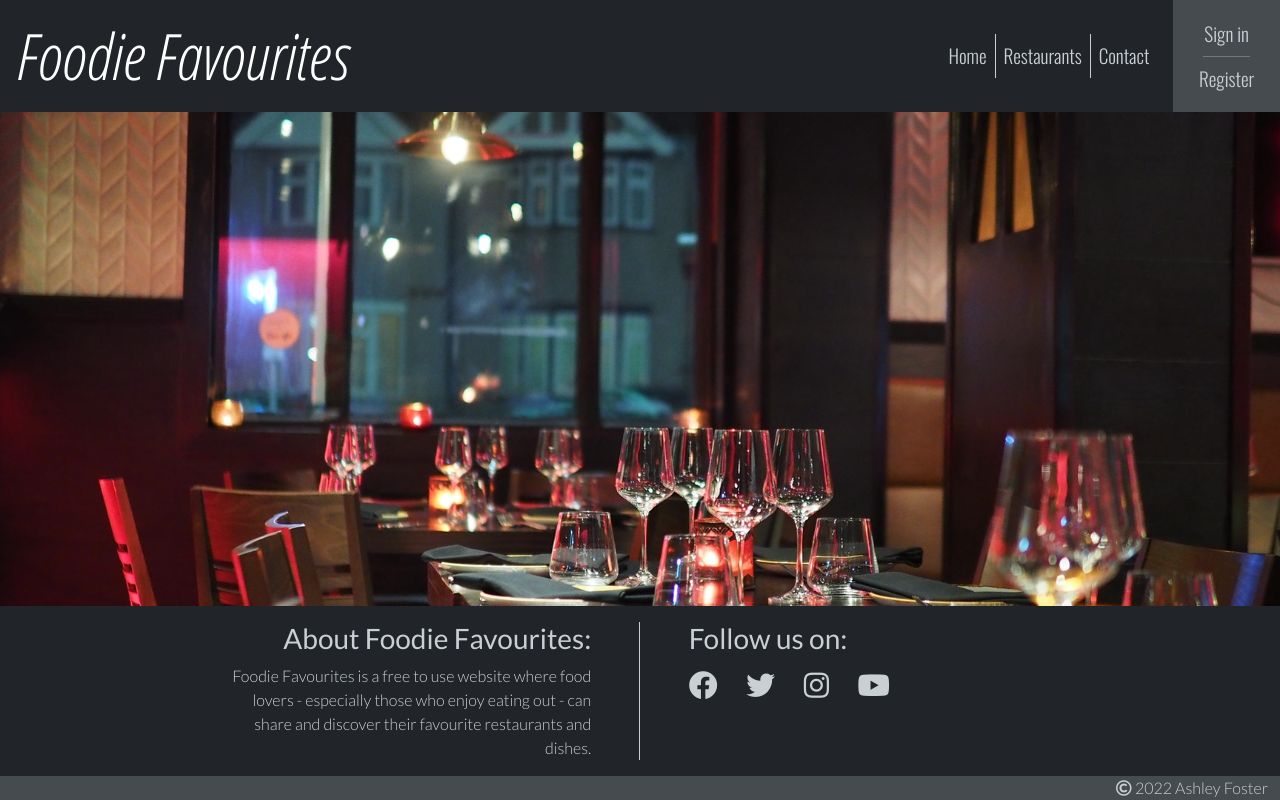
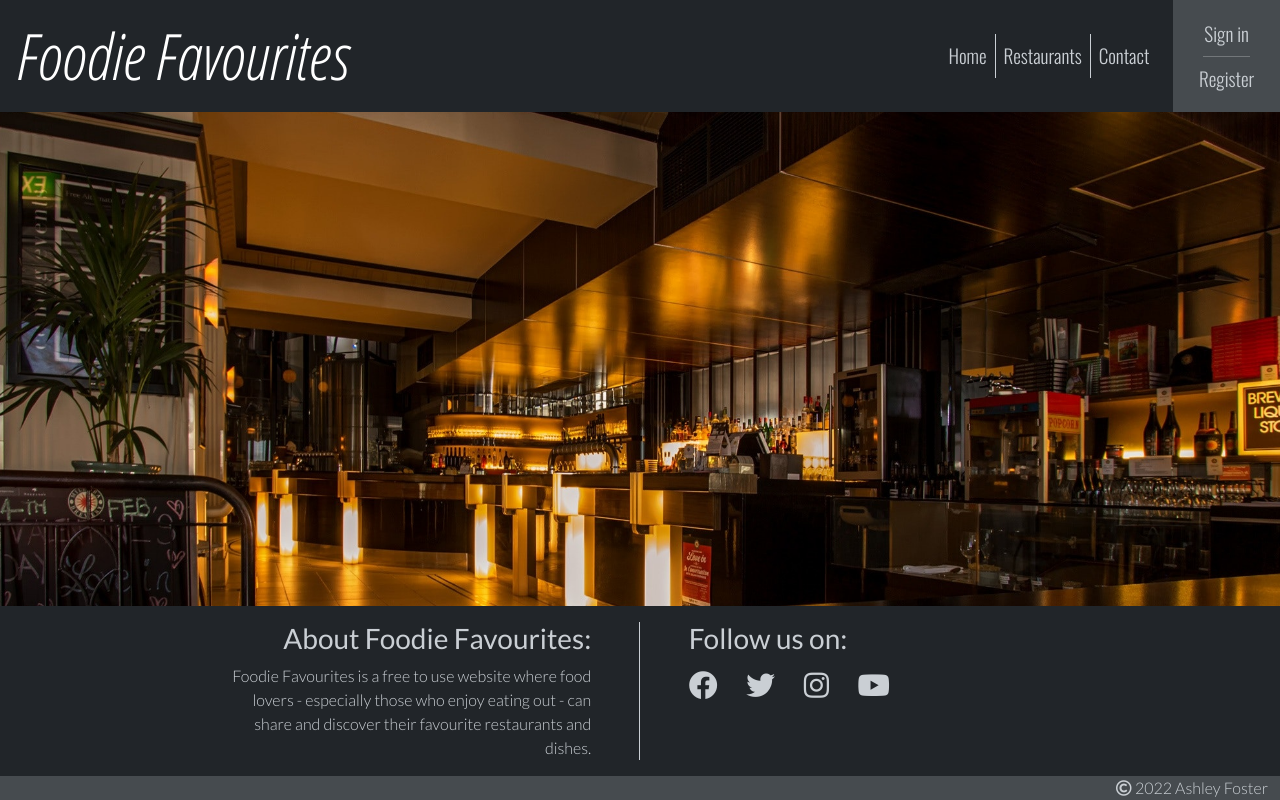
Before and after one commit to AshFoster/foodie-favourites, a Django app: page /restaurants/ in a window 1280 px wide. Run offline with Django 3.2, Linux system fonts and the light colour scheme; data that the repository does not hold is empty.

Commit message:
Add divs and classes to contain background images

```diff
--- a/static/css/style.css
+++ b/static/css/style.css
@@ -11,13 +11,31 @@
 
   /* General styles */
 body {
-    background: url("../images//restaurant-1.jpg") no-repeat center center;
-    max-width: 100%;
-    background-size: cover;
+    position: relative;
 }
 
 main {
     font-family: 'Lato', sans-serif;
+}
+
+.bg-img {
+    position: absolute;
+    top: 0;
+    right: 0;
+    bottom: 0;
+    left: 0;
+    z-index: -1;
+    max-width: 100%;
+}
+
+.bg-img-home {
+    background: url("../images//restaurant-1.jpg") no-repeat center center;
+    background-size: cover;
+}
+
+.bg-img-restaurant {
+    background: url("../images//restaurant-2.jpg") no-repeat center center;
+    background-size: cover;
 }
 
 .mw-1400px {
--- a/templates/index.html
+++ b/templates/index.html
@@ -1,6 +1,8 @@
 {% extends "base.html" %}
 
 {% block content %}
+
+<div class="bg-img bg-img-home"></div>
 
 <div class="container-fluid px-lg-5 mw-1400px">
     <!-- Welcome message -->
--- a/templates/restaurants.html
+++ b/templates/restaurants.html
@@ -1,6 +1,8 @@
 {% extends "base.html" %}
 
 {% block content %}
+
+<div class="bg-img bg-img-restaurant"></div>
 
 {% for restaurant in restaurant_list %}
 <div class="col-11 col-md-8 col-lg-6">
```
